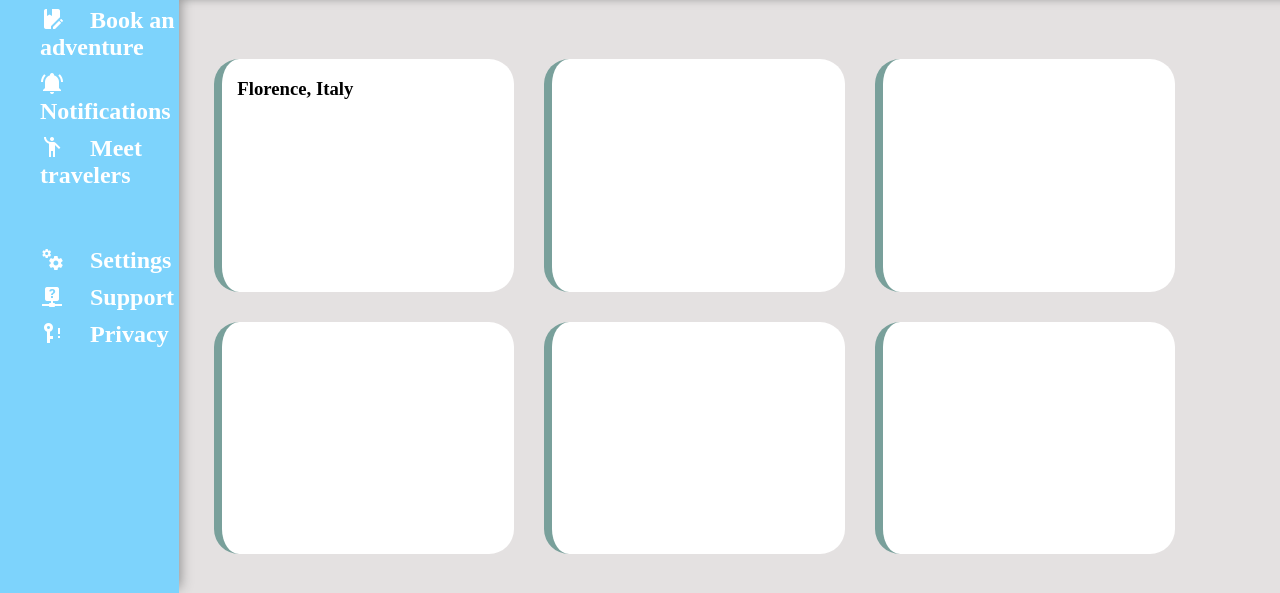
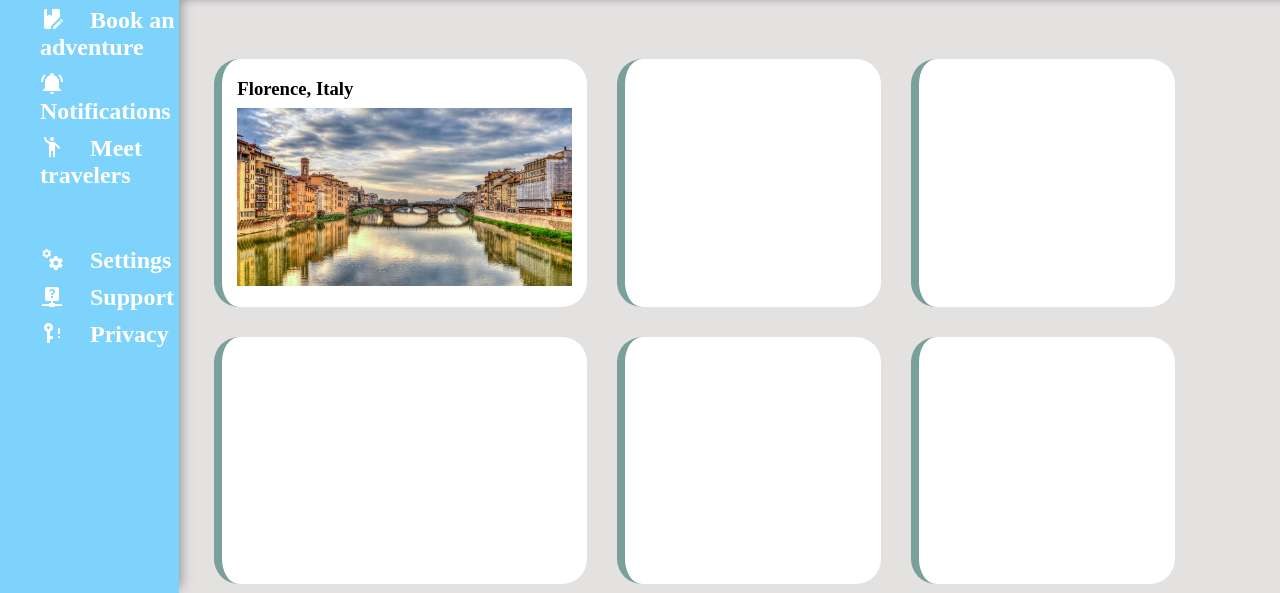
Before and after one commit to tgorsk15/admin-dashboard, a plain HTML site: page index.html in a window 1280 px wide. Shown: the part 222-815 px from the top of the page. Drawn offline with Linux system fonts and the light colour scheme.

Commit message:
Figure out styling to lock trip-pic image sizes
Seemed to have found the right stylings to lock in the picture sizes, without expanding the
size of the article elements themselves. Gave each article a fixed height

```diff
--- a/index.html
+++ b/index.html
@@ -69,7 +69,7 @@
         <div class="article-container">
             <article class="article1">
                 <h3>Florence, Italy</h3>
-                <!-- <img src="arno-river-1066307_1280.jpg" alt="Florence" class="florence"> -->
+                <img src="arno-river-1066307_1280.jpg" alt="Florence" class="trip-pic">
             </article>
             <article>
 
--- a/styles.css
+++ b/styles.css
@@ -199,6 +199,7 @@ article {
     border-radius: 25px;
     padding: 15px;
     padding-top: 0px;
+    height: 232.5px;
 }
 
 .content-container {
@@ -206,8 +207,12 @@ article {
     grid-row: 1;
 }
 
-.florence {
+.trip-pic {
     object-fit: cover;
-    width: 320px;
+    width: 335px;
     overflow: hidden;
 }
+
+h3 {
+    margin-bottom: 8px;
+}
```
